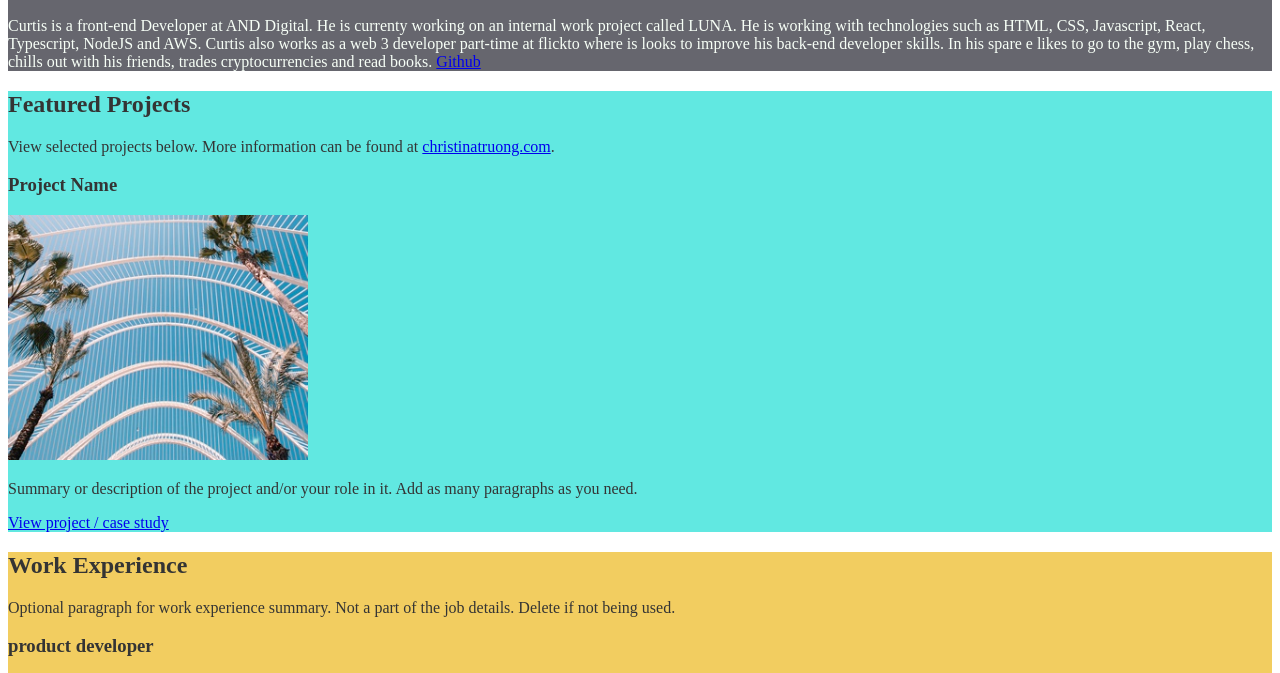
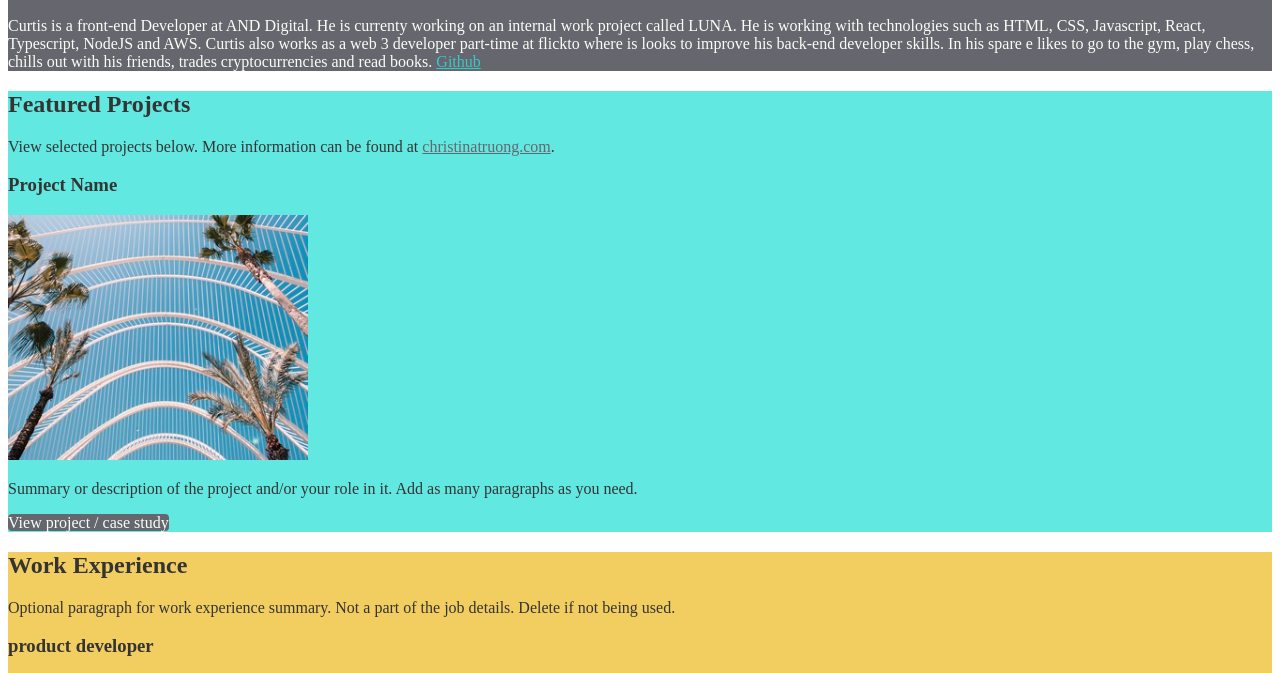
Before and after one commit to CurtisAbel/CSSCV, a plain HTML site: page index.html in a window 1280 px wide. Shown: the part 110-783 px from the top of the page. Drawn offline with Linux system fonts and the light colour scheme.

Commit message:
completed section two core concepts

```diff
--- a/css/styles.css
+++ b/css/styles.css
@@ -4,7 +4,7 @@
 //my room colours
 Black - #000000
 Dim Grey - #66666E
-Manatee - #9999A1
+Manatee - #66666E
 Platinum - #E6E6E9
 cultured - #F4F4F6
 
@@ -13,7 +13,7 @@ Fluorecent Blue - #61E8E1
 Tart orange (looks like red) - #F25757
 corn (looks yellow) - #F2E863
 Orange Yellow crayola - #F2CD60
-
+Robin Egg Blue- #36C9C6
 */
 
 
@@ -26,6 +26,13 @@ img{
   width: 300px;
 }
 
+a {
+  color: #36C9C6;
+}
+
+a:hover {
+text-decoration: none;
+}
 
 /*Profile
 ------------------------------------------------ */
@@ -41,6 +48,21 @@ header{
 background:  #61E8E1;
 }
 
+.projects a{
+color: #66666E
+}
+
+.projects .btn{
+  color: #F7FFF7;
+  background: #66666E;
+  text-decoration: none;
+  padding: 10;
+  border-radius: 4px;
+}
+
+.projects .btn:hover{
+  background: rgb(102, 102, 110, 70%);
+}
 
 
 /*Work Experience
--- a/index.html
+++ b/index.html
@@ -29,7 +29,7 @@
           <h3>Project Name</h3>
           <img src="images/thumbnail-3.jpg" alt="description of image">
           <p>Summary or description of the project and/or your role in it. Add as many paragraphs as you need.</p>
-          <a href="#" target="_blank">View project / case study</a>
+          <a class="btn" href="#" target="_blank">View project / case study</a>
         </section>
         <!-- End of Project block. -->
       </section>
```
